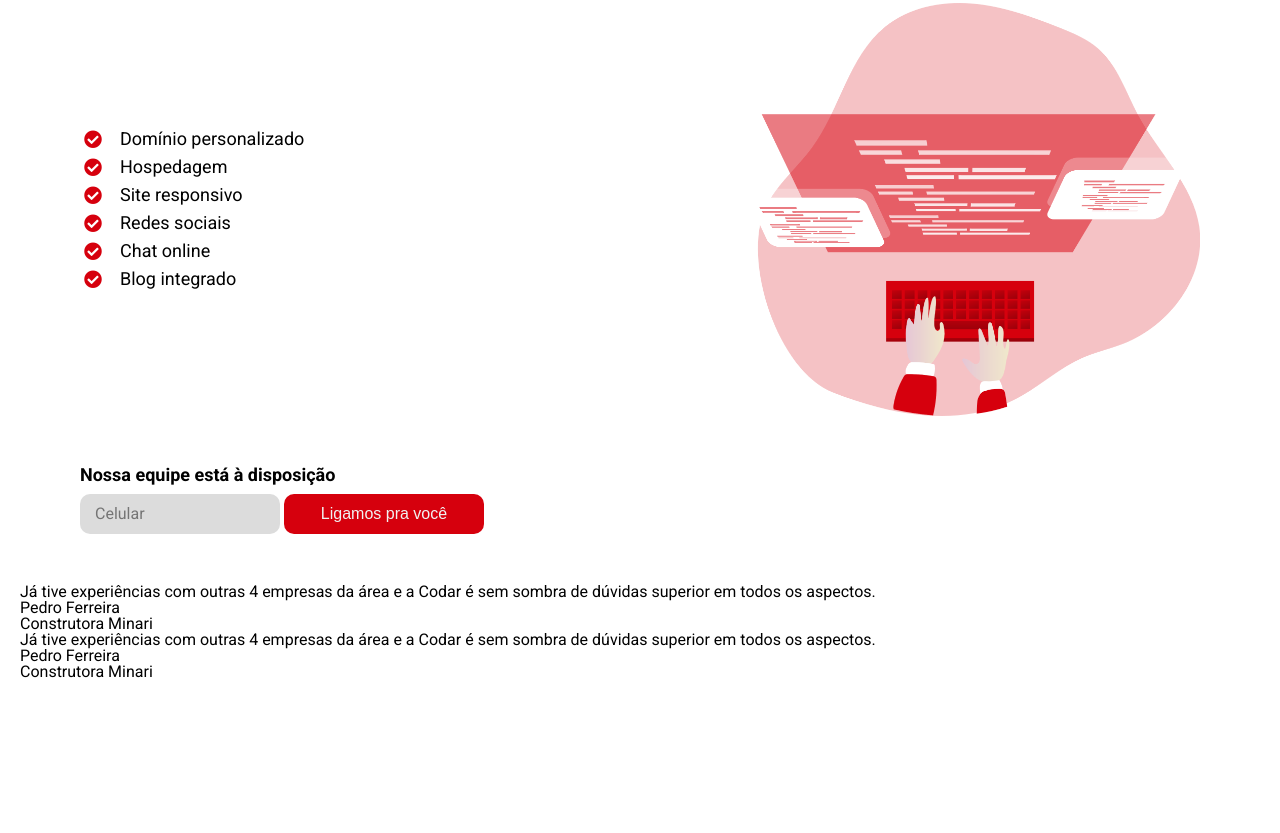
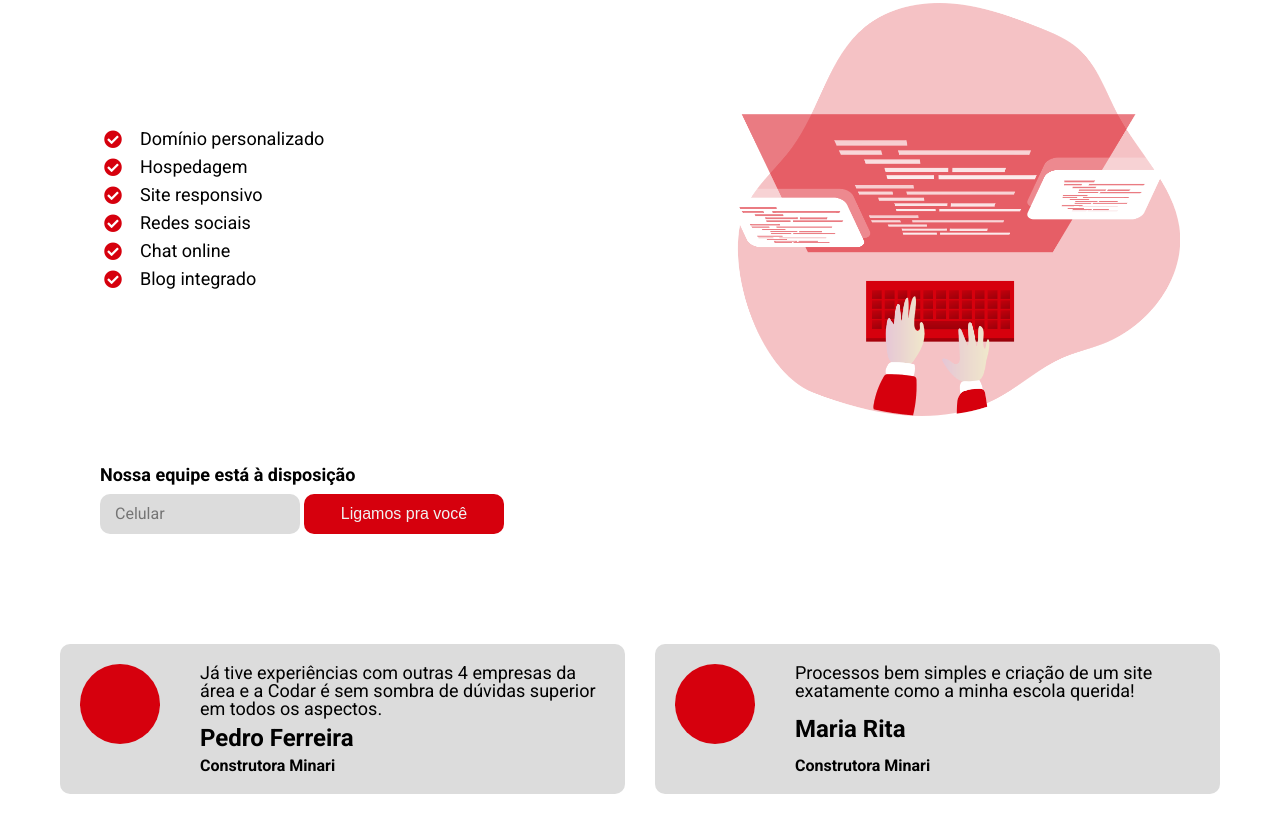
Before and after one commit to rendell-arruda/Dev-Challenge, a plain HTML site: page codar/index.html in a window 1280 px wide. Shown: the part 565-1398 px from the top of the page. Before the commit the page ends 1246 px from the top, so only its background shows below. Drawn offline with Linux system fonts and the light colour scheme.

Commit message:
estiliza os depoimentos

```diff
--- a/codar/assets/css/gerais.css
+++ b/codar/assets/css/gerais.css
@@ -6,7 +6,7 @@
 body {
   font-family: 'Roboto', sans-serif;
   color: var(--black);
-  max-width: 1240px;
+  max-width: 1200px;
   margin: 0 auto;
 }
 
--- a/codar/assets/css/servicos.css
+++ b/codar/assets/css/servicos.css
@@ -58,7 +58,54 @@
   max-width: 450px;
 }
 
+/* rever os espaçamentos e cores */
+
+.depoimentos {
+  display: grid;
+  grid-template-columns: 1fr 1fr;
+  padding: 60px 20px;
+  gap: 30px;
+}
+
+.depoimento {
+  background-color: #dcdcdc;
+  display: grid;
+  grid-template-columns: 100px 1fr;
+  gap: 20px;
+  padding: 20px;
+  border-radius: 10px;
+}
+
+.depoimento__conteudo {
+  display: flex;
+  flex-direction: column;
+  justify-content: space-between;
+}
+.depoimento__foto-cliente {
+  height: 80px;
+  width: 80px;
+  border-radius: 50%;
+  background-color: #d6000d;
+}
+
+.depoimento__texto {
+  font-size: 1.125rem;
+}
+
+.depoimento__nome-cliente {
+  font-size: 1.5rem;
+  font-weight: 700;
+  padding: 0.5rem 0;
+}
+
+.depoimento__nome-instituicao {
+  font-size: 1rem;
+  font-weight: 700;
+}
 @media screen and (max-width: 700px) {
+  .list {
+    font-size: 1rem;
+  }
   .servicos__imagem {
     order: -1;
     max-width: 300px;
@@ -81,4 +128,8 @@
     height: 60;
     width: 260px;
   }
+
+  .depoimentos {
+    grid-template-columns: 1fr;
+  }
 }
--- a/codar/index.html
+++ b/codar/index.html
@@ -1,7 +1,4 @@
-<!--  Já tive experiências com outras 4 empresas da área e a Codar é
-sem sombra de dúvidas superior em todos os aspectos. Pedro Ferreira Construtora
-Minari Processos bem simples e criação de um site exatamente como a minha escola
-queria! Maria Rita Escola Criança Feliz Codar. Criamos websites incríveis Sobre
+<!--    Maria Rita Escola Criança Feliz Codar. Criamos websites incríveis Sobre
 Amamos criar soluções e entregar sites incríveis Contato 123 Av. Manjar - Nárnia
 +55 96 2321-3131 contato@codar.com Redes sociais -->
 
@@ -113,27 +110,28 @@ Amamos criar soluções e entregar sites incríveis Contato 123 Av. Manjar - Ná
           </form>
         </section>
       </div>
+
       <section class="depoimentos">
         <div class="depoimento">
-          <span class="depoimento__cliente"></span>
+          <span class="depoimento__foto-cliente"></span>
           <div class="depoimento__conteudo">
             <p class="depoimento__texto">
               Já tive experiências com outras 4 empresas da área e a Codar é sem
               sombra de dúvidas superior em todos os aspectos.
             </p>
-            <p class="cliente">Pedro Ferreira</p>
-            <p class="instituicao">Construtora Minari</p>
+            <p class="depoimento__nome-cliente">Pedro Ferreira</p>
+            <p class="depoimento__nome-instituicao">Construtora Minari</p>
           </div>
         </div>
         <div class="depoimento">
-          <span class="depoimento__cliente"></span>
+          <span class="depoimento__foto-cliente"></span>
           <div class="depoimento__conteudo">
             <p class="depoimento__texto">
-              Já tive experiências com outras 4 empresas da área e a Codar é sem
-              sombra de dúvidas superior em todos os aspectos.
+              Processos bem simples e criação de um site exatamente como a minha
+              escola querida!
             </p>
-            <p class="cliente">Pedro Ferreira</p>
-            <p class="instituicao">Construtora Minari</p>
+            <p class="depoimento__nome-cliente">Maria Rita</p>
+            <p class="depoimento__nome-instituicao">Construtora Minari</p>
           </div>
         </div>
       </section>
```
